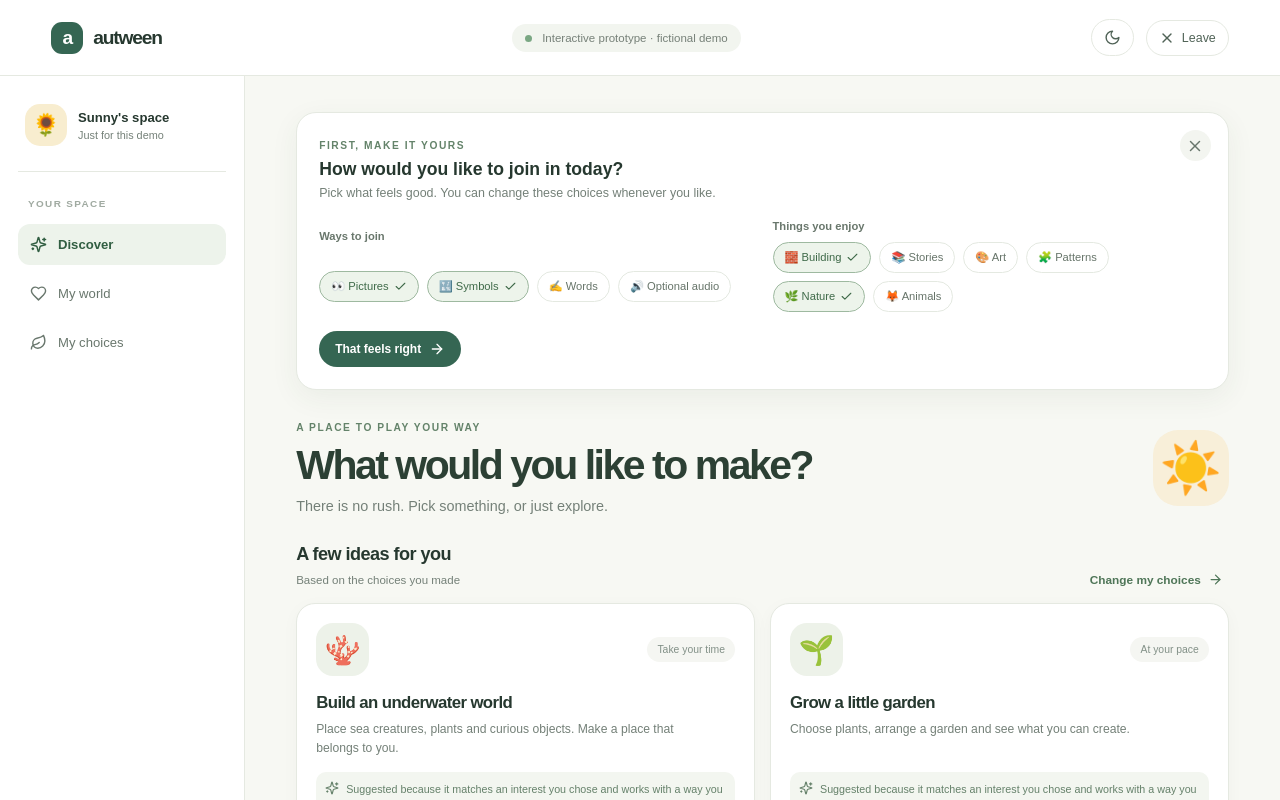
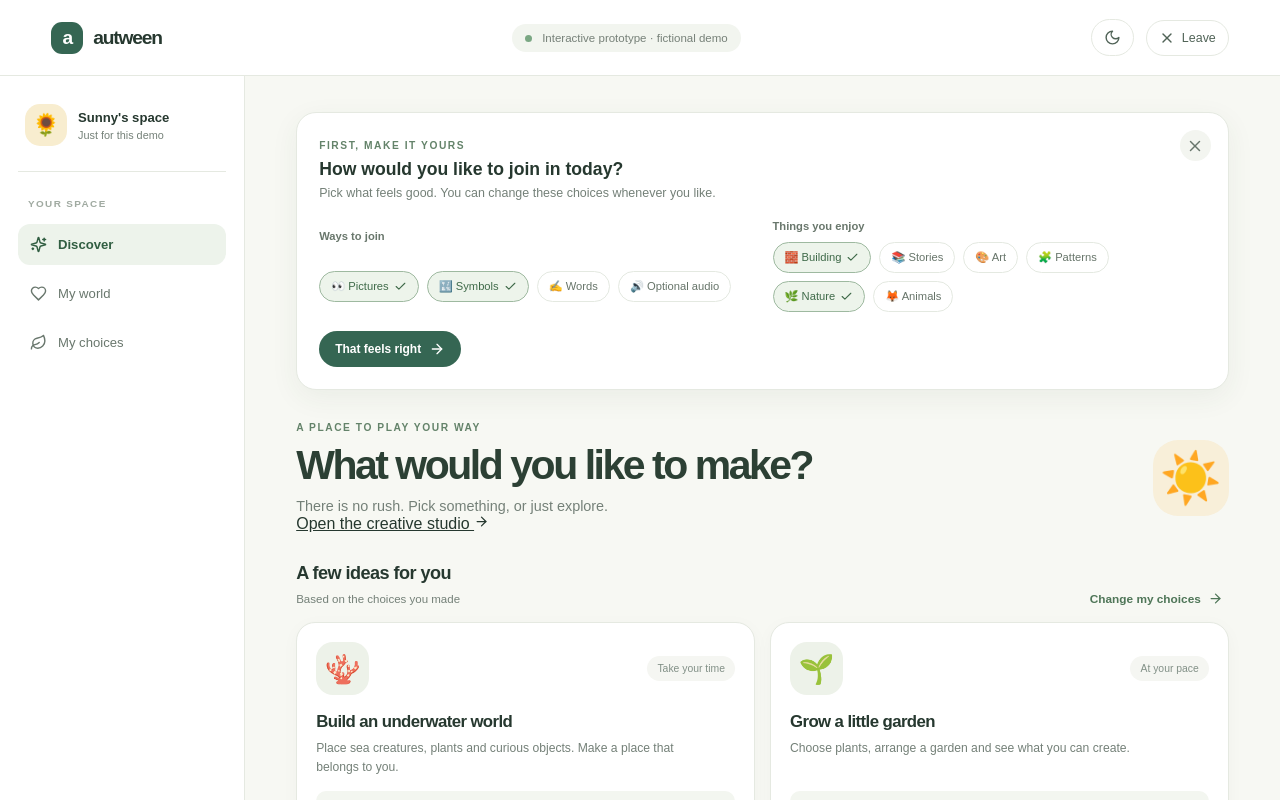
Before and after one commit to De-real-iManuel/Autween, a Next.js app: page /play in a window 1280 px wide. Shown: the top 800 px of the page. Built offline with nearby package versions, Linux system fonts and the light colour scheme.

Commit message:
Link creative studio from activity discovery

```diff
--- a/src/app/play/page.tsx
+++ b/src/app/play/page.tsx
@@ -114,7 +114,7 @@ export default function PlayPage() {
 
           {activeTab === "discover" && (
             <>
-              <div className="welcome-row"><div><div className="eyebrow-small">A PLACE TO PLAY YOUR WAY</div><h1>What would you like to make?</h1><p>There is no rush. Pick something, or just explore.</p></div><div className="welcome-sun">☀️</div></div>
+              <div className="welcome-row"><div><div className="eyebrow-small">A PLACE TO PLAY YOUR WAY</div><h1>What would you like to make?</h1><p>There is no rush. Pick something, or just explore.</p><Link className="studio-entry-link" href="/play/studio">Open the creative studio <ArrowRight size={15}/></Link></div><div className="welcome-sun">☀️</div></div>
               <div className="recommend-heading"><div><h2>A few ideas for you</h2><span>{preferences.personalization ? "Based on the choices you made" : "A mix of activities, without personalisation"}</span></div><button className="text-control" onClick={() => setActiveTab("preferences")}>Change my choices <ArrowRight size={15}/></button></div>
               <div className="activity-grid">{ranked.map((activity) => (
                 <article className={"activity-card activity-" + activity.category} key={activity.id}>
```
